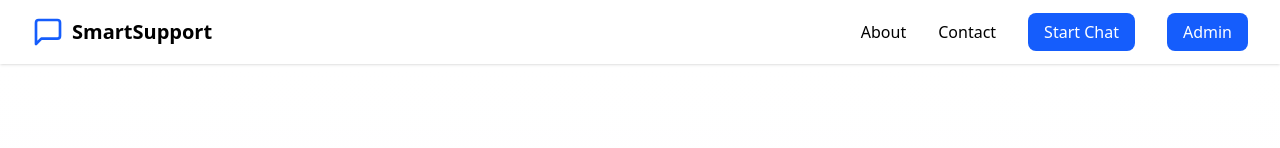
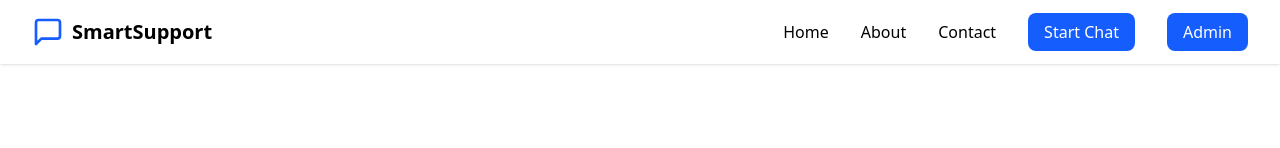
Before and after one commit to SyedSohail786/ai-chat-bot-support, a Next.js app in the folder frontend/: page / in a window 1280 px wide. Shown: the top 148 px of the page. Built offline with nearby package versions, Linux system fonts and the light colour scheme.

Commit message:
Update Navbar.jsx

```diff
--- a/frontend/src/app/components/Navbar.jsx
+++ b/frontend/src/app/components/Navbar.jsx
@@ -117,6 +117,9 @@ export default function Navbar() {
               </>
             ) : (
               <>
+              <Link href="/" className="hover:text-blue-600 transition-colors">
+                  Home
+                </Link>
                 <Link href="/about" className="hover:text-blue-600 transition-colors">
                   About
                 </Link>
@@ -220,6 +223,15 @@ export default function Navbar() {
             </>
           ) : (
             <>
+            <motion.div variants={mobileItem} className="py-2">
+                <Link
+                  href="/"
+                  className="hover:text-blue-600 transition-colors block py-2"
+                  onClick={() => setMobileMenuOpen(false)}
+                >
+                  Home
+                </Link>
+              </motion.div>
               <motion.div variants={mobileItem} className="py-2">
                 <Link
                   href="/about"
```
